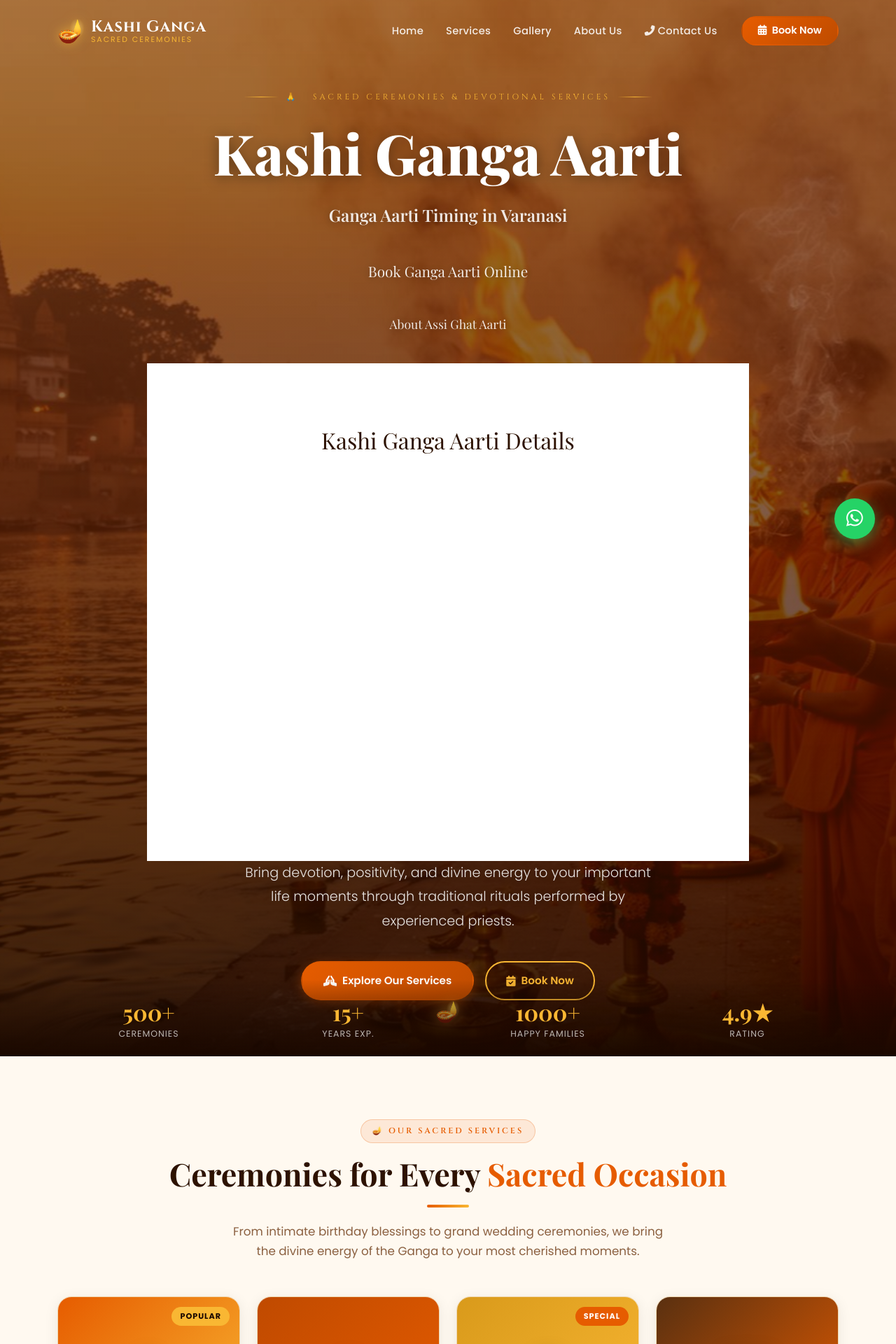
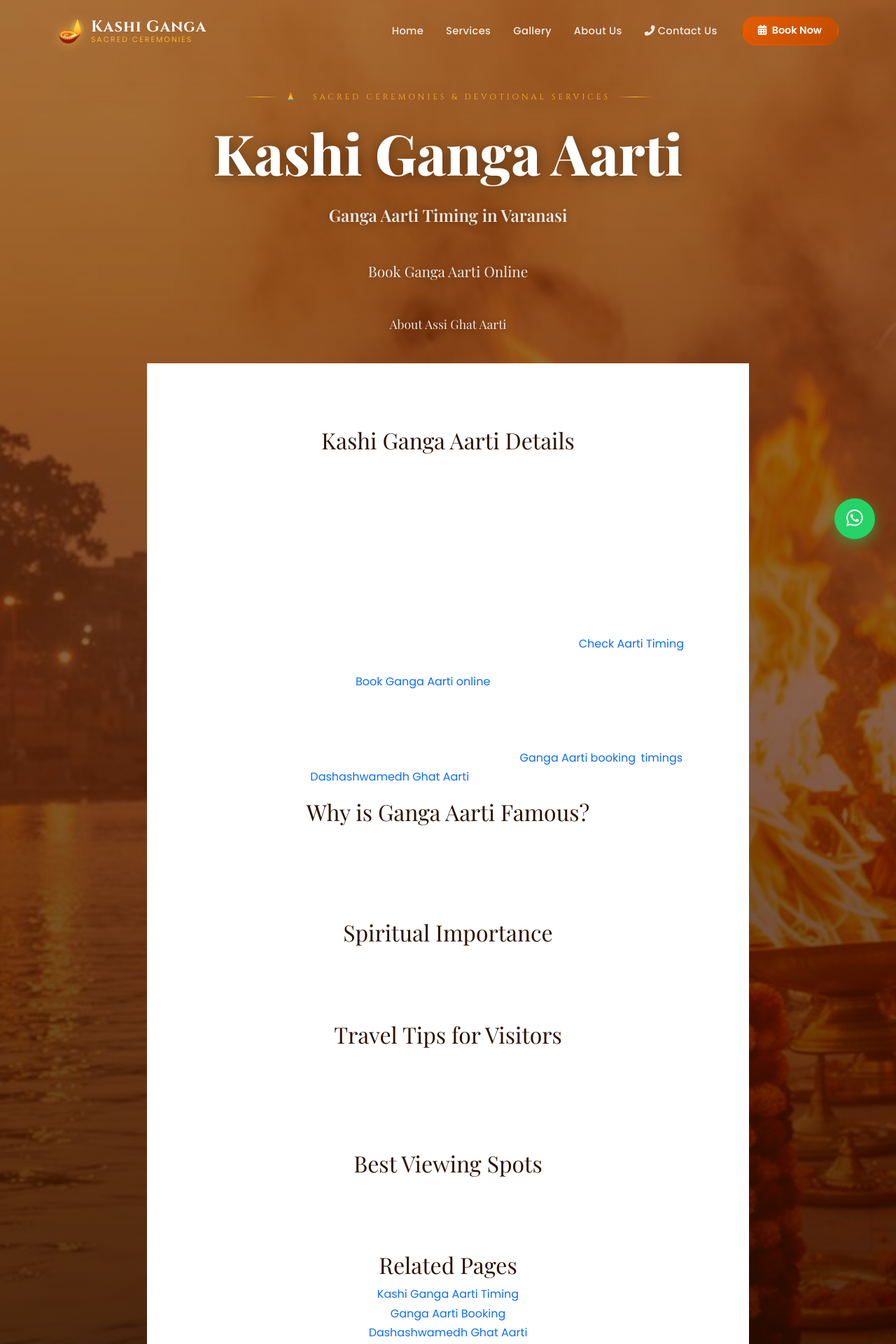
Before and after one commit to RajGupta1724/Kashi_Ganga_Aarti_Application, a Django app: template templates/home.html in a window 1280 px wide. Shown: the top 1920 px of the page at 70% size. Run offline with Django 4.2, Linux system fonts and the light colour scheme; the template is opened without the code that fills it, so the values that code supplies are empty; some web fonts are replaced.

Commit message:
Add 3 SEO pages, expand homepage content, add internal links, and improve image alt tags for SEO

```diff
--- a/kashi_ganga/settings.py
+++ b/kashi_ganga/settings.py
@@ -29,7 +29,7 @@ SECRET_KEY = os.environ.get(
     'django-insecure-kashi-ganga-aarti-change-in-production'
 )
 
-DEBUG = True
+DEBUG = False
 
 default_hosts = '127.0.0.1,localhost'
 allowed_hosts = os.environ.get('ALLOWED_HOSTS', default_hosts)
--- a/main/urls.py
+++ b/main/urls.py
@@ -10,4 +10,9 @@ urlpatterns = [
     path('about/',     views.about,           name='about'),
     path('booking/',   views.booking,         name='booking'),
     path('booking/success/', views.booking_success, name='booking_success'),
+
+    # SEO pages
+    path('kashi-ganga-aarti-timing/', views.kashi_ganga_aarti_timing, name='kashi_ganga_aarti_timing'),
+    path('ganga-aarti-booking/', views.ganga_aarti_booking, name='ganga_aarti_booking'),
+    path('dashashwamedh-ghat-aarti/', views.dashashwamedh_ghat_aarti, name='dashashwamedh_ghat_aarti'),
 ]
--- a/robots.txt
+++ /dev/null
@@ -1,3 +0,0 @@
-User-agent: *
-Allow: /
-Sitemap: https://kashigangaaarti.in/sitemap.xml
--- a/templates/base.html
+++ b/templates/base.html
@@ -17,6 +17,9 @@
   <meta property="og:description" content="Book sacred Ganga Aarti ceremonies for weddings, birthdays, anniversaries and special spiritual events." />
   <meta property="og:type" content="website" />
   <meta property="og:image" content="{% static 'images/hero-aarti.jpg' %}" />
+
+  <!-- SEO: Alt text for main hero image -->
+  <meta name="image" content="Kashi Ganga Aarti at Assi Ghat" />
 
   <!-- Canonical -->
   <link rel="canonical" href="{% block canonical %}{% endblock %}" />
--- a/templates/home.html
+++ b/templates/home.html
@@ -12,7 +12,7 @@
 <section class="hero-section" id="hero">
 
   <!-- Background Image -->
-  <div class="hero-bg" style="background-image: url('{% static 'images/hero-aarti.jpg' %}');"></div>
+  <div class="hero-bg" style="background-image: url('{% static 'images/hero-aarti.jpg' %}');" aria-label="Kashi Ganga Aarti at Assi Ghat"></div>
 
   <!-- Gradient Overlay -->
   <div class="hero-overlay"></div>
@@ -42,14 +42,45 @@
       You can book your Ganga Aarti tickets online and check the latest timing for morning and evening aarti. Our priests perform the ceremony with utmost devotion, following Vedic traditions. Whether you are looking for Ganga Aarti booking, want to know the Ganga Aarti timing, or wish to experience the Dashashwamedh Ghat Aarti, we provide all the details and services for a memorable spiritual journey.
     </p>
     <ul>
-      <li><strong>Ganga Aarti Timing:</strong> Early Morning (5–7 AM), Evening (6–8 PM)</li>
+      <li><strong>Ganga Aarti Timing:</strong> Early Morning (5–7 AM), Evening (6–8 PM) — <a href="/kashi-ganga-aarti-timing">Check Aarti Timing</a></li>
       <li><strong>Location:</strong> Assi Ghat, Varanasi, Uttar Pradesh</li>
-      <li><strong>Booking:</strong> Online Ganga Aarti booking available for all ceremonies</li>
+      <li><strong>Booking:</strong> <a href="/ganga-aarti-booking">Book Ganga Aarti online</a> for all ceremonies</li>
       <li><strong>Keywords:</strong> kashi ganga aarti, ganga aarti varanasi, ganga aarti timing, assi ghat aarti, ganga aarti booking</li>
     </ul>
     <p>
-      Experience the spiritual bliss of the Ganga Aarti in Varanasi. Book your ceremony today and be part of a tradition that has inspired millions. For more information on Ganga Aarti booking, timings, and details, contact us anytime.
+      Experience the spiritual bliss of the Ganga Aarti in Varanasi. Book your ceremony today and be part of a tradition that has inspired millions. For more information on <a href="/ganga-aarti-booking">Ganga Aarti booking</a>, <a href="/kashi-ganga-aarti-timing">timings</a>, and <a href="/dashashwamedh-ghat-aarti">Dashashwamedh Ghat Aarti</a>, contact us anytime.
     </p>
+
+    <h2>Why is Ganga Aarti Famous?</h2>
+    <p>
+      The Ganga Aarti is renowned for its spiritual grandeur and the deep sense of devotion it inspires. Every evening, priests perform synchronized rituals with lamps, incense, and chanting, creating a mesmerizing spectacle on the banks of the Ganga. The ceremony symbolizes the purification of the soul and the offering of gratitude to the river goddess Ganga.
+    </p>
+
+    <h2>Spiritual Importance</h2>
+    <p>
+      Attending the Ganga Aarti is believed to bring blessings, peace, and prosperity. The ritual is rooted in ancient Vedic traditions and is a must-experience for anyone visiting Varanasi. It connects devotees to the divine and to the timeless spiritual heritage of India.
+    </p>
+
+    <h2>Travel Tips for Visitors</h2>
+    <ul>
+      <li>Arrive at least 45 minutes early for the best viewing spots.</li>
+      <li>Evening aarti is more crowded, especially on weekends and festivals.</li>
+      <li>Photography is allowed, but be respectful of the ceremony.</li>
+      <li>Consider booking a boat for a unique perspective.</li>
+      <li>Keep your belongings secure in the crowd.</li>
+    </ul>
+
+    <h2>Best Viewing Spots</h2>
+    <p>
+      The best places to watch the Ganga Aarti are Assi Ghat and Dashashwamedh Ghat. Both offer a vibrant atmosphere, but Dashashwamedh Ghat is known for its grand scale, while Assi Ghat provides a more intimate experience.
+    </p>
+
+    <h2>Related Pages</h2>
+    <ul>
+      <li><a href="/kashi-ganga-aarti-timing">Kashi Ganga Aarti Timing</a></li>
+      <li><a href="/ganga-aarti-booking">Ganga Aarti Booking</a></li>
+      <li><a href="/dashashwamedh-ghat-aarti">Dashashwamedh Ghat Aarti</a></li>
+    </ul>
   </div>
 </section>
 
@@ -130,7 +161,7 @@
       <div class="col-lg-3 col-md-6">
         <div class="service-card h-100 fade-in-up">
           <div class="service-card-image" style="background: linear-gradient(135deg, #e65c00, #f9b733);">
-            <div class="service-card-icon">🌸</div>
+            <div class="service-card-icon" aria-label="Wedding Ganga Aarti Icon">🌸</div>
             <span class="service-card-badge">Popular</span>
           </div>
           <div class="service-card-body">
@@ -151,7 +182,7 @@
       <div class="col-lg-3 col-md-6">
         <div class="service-card h-100 fade-in-up">
           <div class="service-card-image" style="background: linear-gradient(135deg, #c04a00, #e65c00);">
-            <div class="service-card-icon">🎂</div>
+            <div class="service-card-icon" aria-label="Birthday Aarti Icon">🎂</div>
           </div>
           <div class="service-card-body">
             <h3 class="service-card-title">Birthday Aarti</h3>
@@ -171,7 +202,7 @@
       <div class="col-lg-3 col-md-6">
         <div class="service-card h-100 fade-in-up">
           <div class="service-card-image" style="background: linear-gradient(135deg, #d99a1b, #f9b733);">
-            <div class="service-card-icon">💑</div>
+            <div class="service-card-icon" aria-label="Anniversary Aarti Icon">💑</div>
             <span class="service-card-badge" style="background: var(--primary); color: white;">Special</span>
           </div>
           <div class="service-card-body">
@@ -192,7 +223,7 @@
       <div class="col-lg-3 col-md-6">
         <div class="service-card h-100 fade-in-up">
           <div class="service-card-image" style="background: linear-gradient(135deg, #5a3010, #e65c00);">
-            <div class="service-card-icon">🕉️</div>
+            <div class="service-card-icon" aria-label="Spiritual Ceremonies Icon">🕉️</div>
           </div>
           <div class="service-card-body">
             <h3 class="service-card-title">Spiritual Ceremonies</h3>
```
Also changed, not shown: main/views.py (+1 -7 lines), sitemap.xml (deleted, +0 -28 lines), templates/dashashwamedh_ghat_aarti.html (added, +17 -0 lines), templates/ganga_aarti_booking.html (added, +19 -0 lines), templates/kashi_ganga_aarti_timing.html (added, +18 -0 lines).
